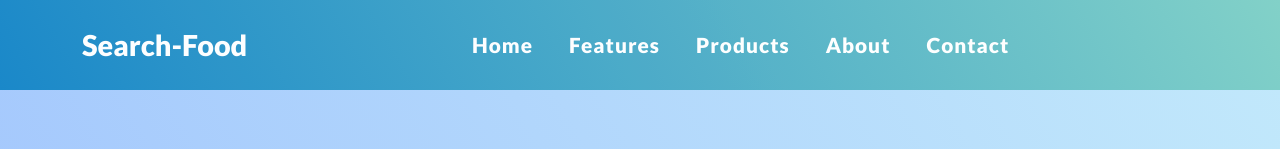
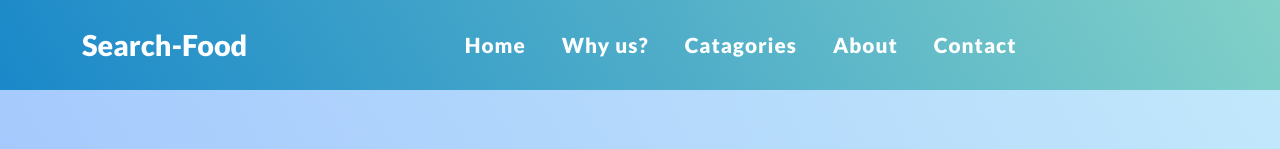
Before and after one commit to sojol4242/Assignment5, a plain HTML site: page index.html in a window 1280 px wide. Shown: the top 149 px of the page. Drawn offline with nearby package versions, Linux system fonts and the light colour scheme.

Commit message:
commit changes

```diff
--- a/index.html
+++ b/index.html
@@ -30,11 +30,11 @@
 
 
                         <li class="nav-item">
-                            <a class="nav-link" href="#features_section">Features</a>
+                            <a class="nav-link" href="#features_section">Why us?</a>
                         </li>
 
                         <li class="nav-item">
-                            <a class="nav-link" href="#product_section">Products</a>
+                            <a class="nav-link" href="#product_section">Catagories</a>
                         </li>
                         <li class="nav-item">
                             <a class="nav-link" href="#about_section">About</a>
```
